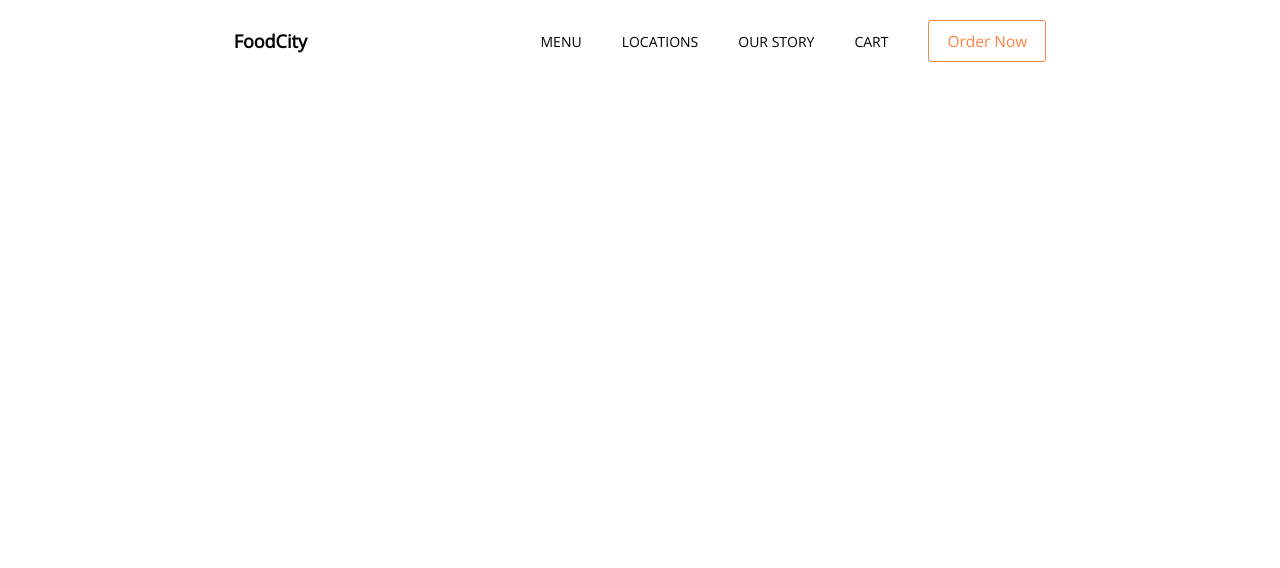
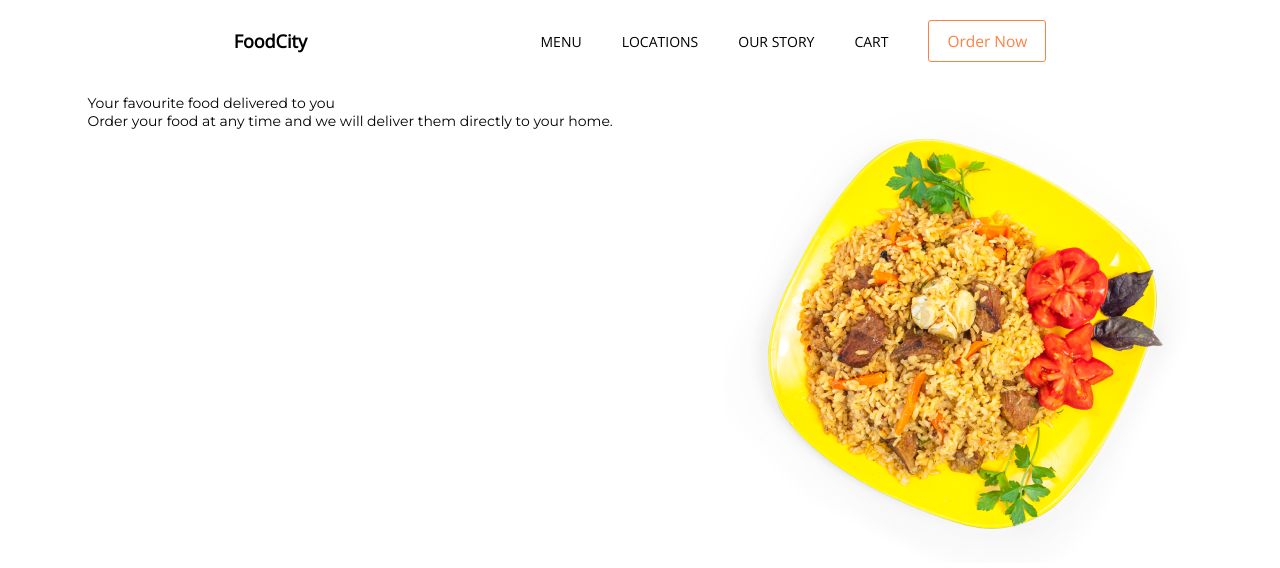
Before and after one commit to samuelkurdz/foodcity, a React (Create React App) app: page / in a window 1280 px wide. Shown: the top 568 px of the page. Built offline with nearby package versions, Linux system fonts and the light colour scheme.

Commit message:
home page design starts

```diff
--- a/src/App.js
+++ b/src/App.js
@@ -1,11 +1,21 @@
+import React from 'react';
+import { Switch, Route } from 'react-router-dom';
+
 import './App.scss';
+
 import Header from './components/header/header';
+import HomePage from './pages/home-page/homepage';
 
 
 function App() {
   return (
     <div className="App">
       <Header />
+      <Switch>
+          <Route exact path="/" component={HomePage} />
+          {/* <Route path="/shop" component={ShopPage} />
+          <Route path='/signin' component={SignInAndSignUpPage} /> */}
+        </Switch>
     </div>
   );
 }
--- a/src/components/header/header.jsx
+++ b/src/components/header/header.jsx
@@ -1,5 +1,7 @@
 import React from 'react';
 import './header.scss';
+
+// import { Link } from 'react-router-dom';
 
 const Header = () => {
   return (
--- a/src/index.js
+++ b/src/index.js
@@ -2,12 +2,16 @@ import React from 'react';
 import ReactDOM from 'react-dom';
 import './index.css';
 import App from './App';
+import { BrowserRouter } from 'react-router-dom';
 import reportWebVitals from './reportWebVitals';
 
 ReactDOM.render(
-  <React.StrictMode>
-    <App />
-  </React.StrictMode>,
+  // <React.StrictMode>
+  //   <App />
+  // </React.StrictMode>,
+  <BrowserRouter>
+  <App />
+</BrowserRouter>,
   document.getElementById('root')
 );
 
--- /dev/null
+++ b/src/pages/home-page/homepage.jsx
@@ -0,0 +1,22 @@
+import React from 'react';
+import './homepage.scss';
+import Dish from '../../assets/images/dish.png';
+
+
+function HomePage() {
+  return (
+    <div className="home-page">
+      <div className="banner-field">
+        <p>
+          Your favourite food delivered to you
+        </p>
+        <span>Order your food at any time and we will
+          deliver them directly to your home.
+        </span>
+      </div>
+      <img src={Dish} alt="dish" />
+    </div>
+  );
+}
+
+export default HomePage;
--- /dev/null
+++ b/src/pages/home-page/homepage.scss
@@ -0,0 +1,5 @@
+.home-page {
+  padding: 2rem;
+  display: flex;
+  justify-content: space-around;
+}
```
